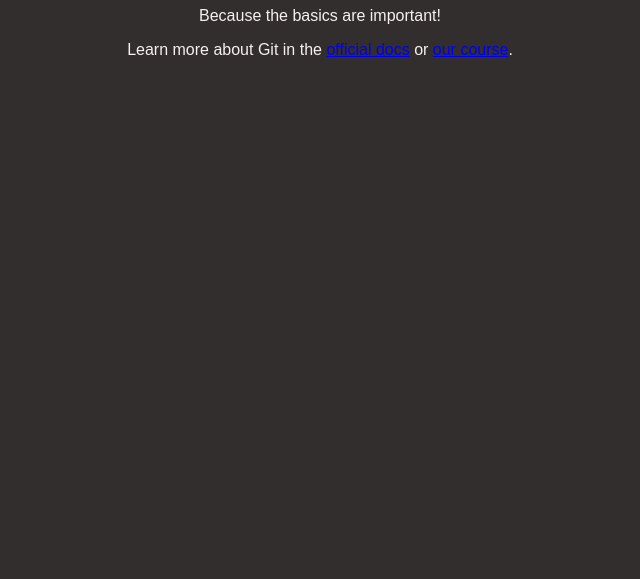
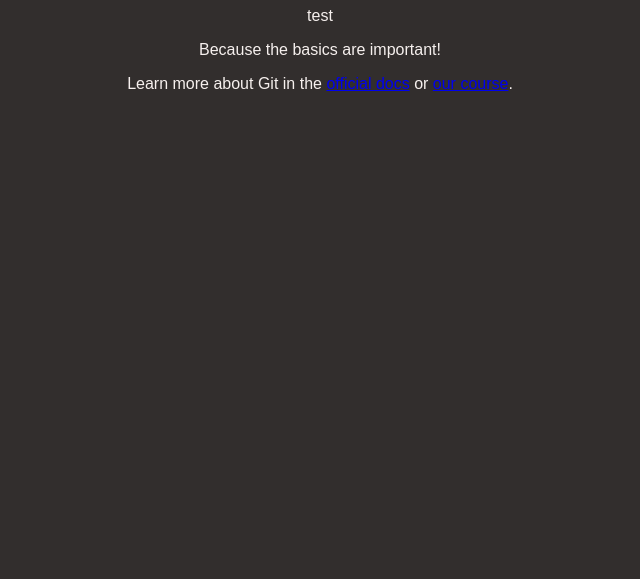
Before and after one commit to NavinTA8/git-project, a plain HTML site: page index.html in a window 1280 px wide. Shown: the part 221-800 px from the top of the page, without its empty margins (320-960 px from the left). Drawn offline with Linux system fonts and the light colour scheme.

Commit message:
add section

```diff
--- a/index.html
+++ b/index.html
@@ -13,6 +13,9 @@
       <h1>Git & GitHub Crash Course</h1>
     </header>
     <main>
+      <section id="d" >
+        <p>test</p>
+      </section>
       <p>Because the basics are important!</p>
       <p>
         Learn more about Git in the
```
